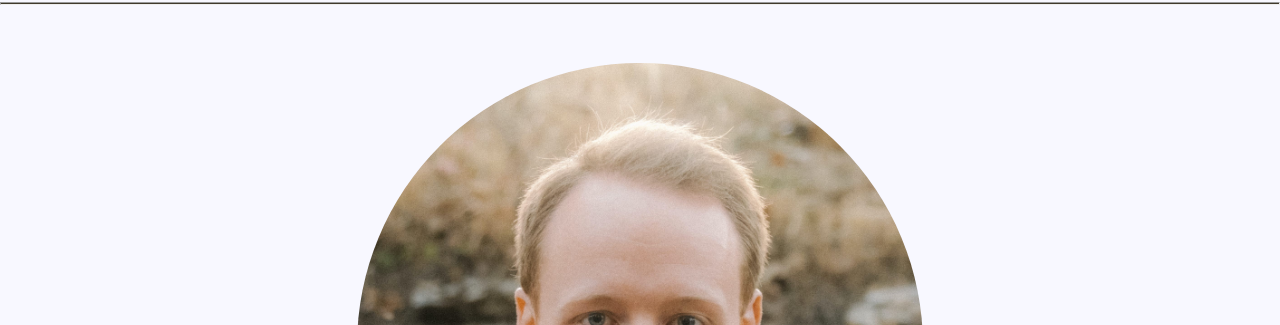
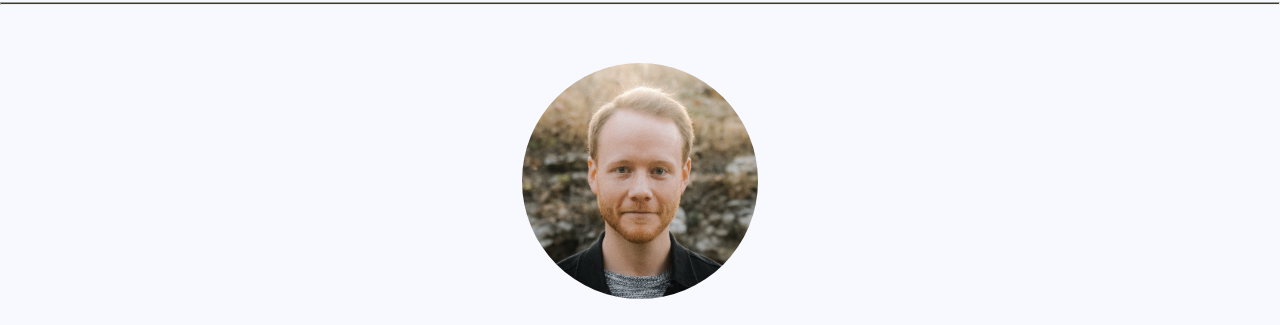
Before and after one commit to cuttergage/HTML-CSS-Portfolio, a plain HTML site: page index.html in a window 1280 px wide. Shown: the part 122-447 px from the top of the page. Drawn offline with nearby package versions, Linux system fonts and the light colour scheme; a script that the page names is missing.

Commit message:
Image Size Reduction

```diff
--- a/style.css
+++ b/style.css
@@ -63,7 +63,7 @@ main {
   display: block;
   margin-left: auto;
   margin-right: auto;
-  width: 48%;
+  width: 20%;
 }
 
 /* unordered list style */
```
